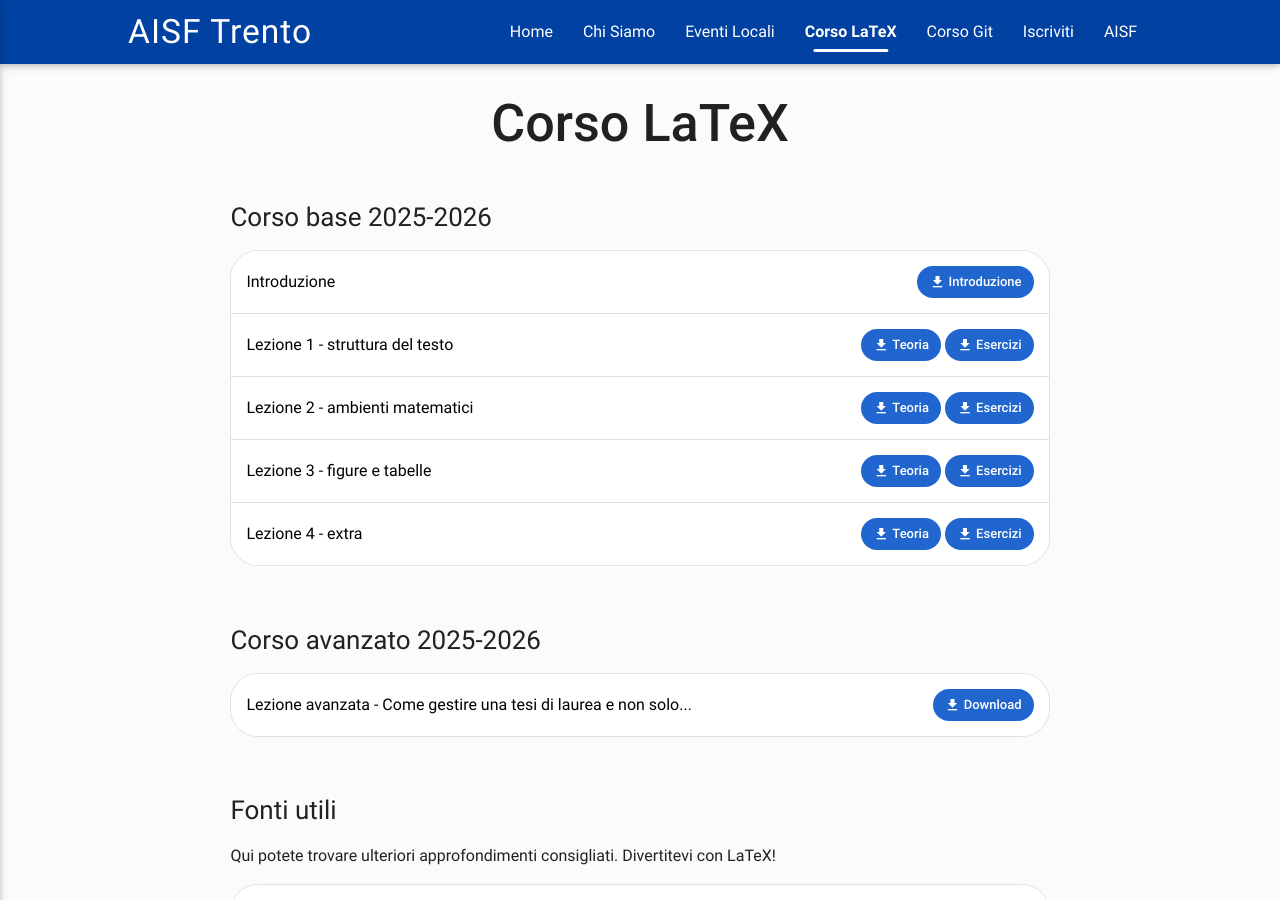
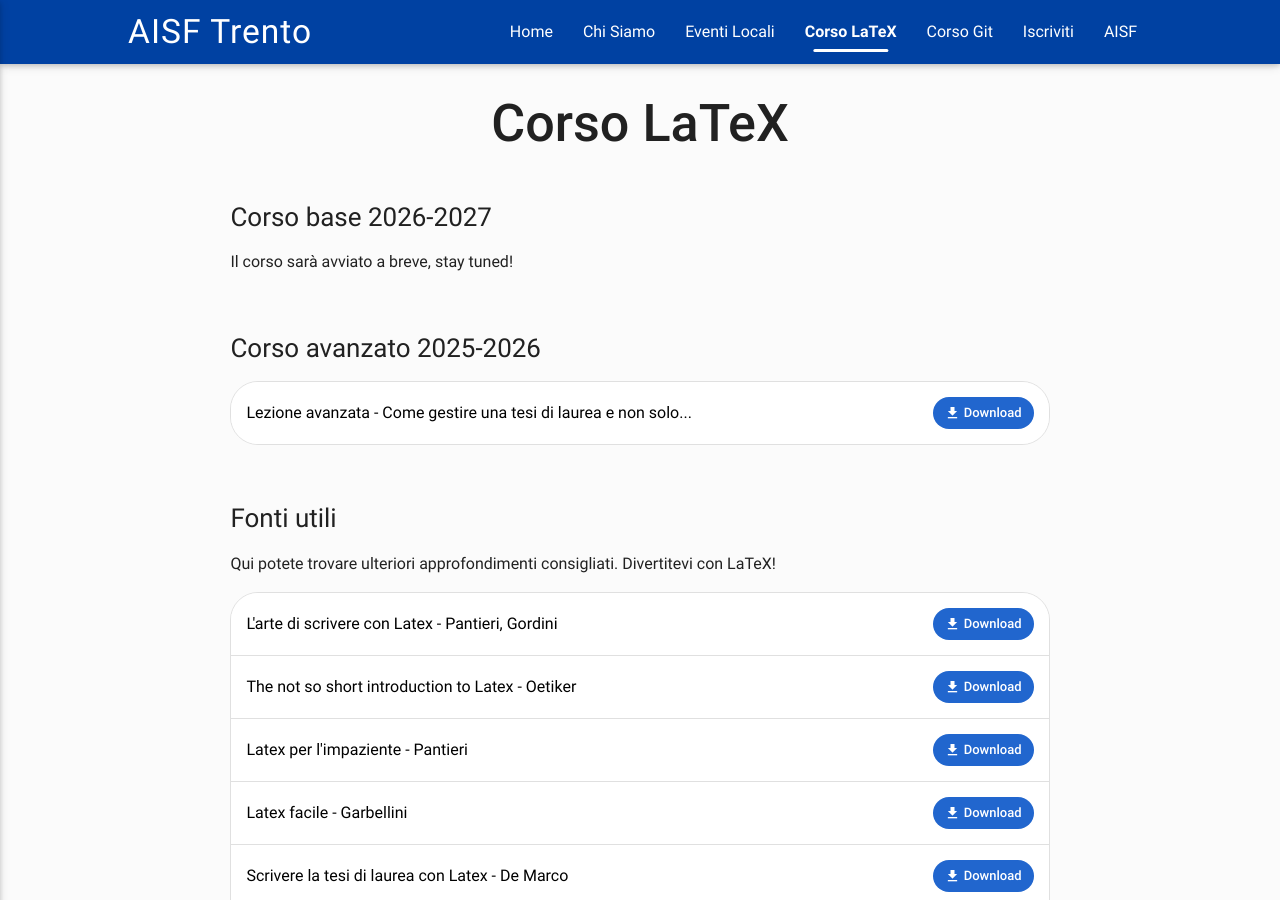
Before and after one commit to ai-sf/trento, a Jekyll site: the page built from latex.html, in a window 1280 px wide and 900 px high. Built offline with Jekyll 4.4.1, drawn with Linux system fonts in a browser that asks for light colours; nearby versions of some CDN libraries.

Commit message:
hidden latex course

```diff
--- a/_data/latex.yml
+++ b/_data/latex.yml
@@ -3,41 +3,41 @@ sezioni:
   # - titolo: "Corso base 2024-2025"
   #   testo: "Sezione in continuo aggiornamento. A presto disponibile."
 
-  - titolo: "Corso base 2025-2026"
-    testo: " "
-    downloads:
-      - testo: "Introduzione"
-        urls:
-        - nome: "Introduzione"
-          url: "Introduzione_25-26.pdf"
-      - testo: "Lezione 1 - struttura del testo"
-        urls:
-        - nome: "Teoria"
-          url: "Lezione_1_25-26.pdf"
-        - nome: "Esercizi"
-          url: "Esercizi_1_25-26.pdf"
-      # - testo: "Lezione 1.5 - installazione locale"
-      #   urls:
-      #   - nome: "Teoria"
-      #     url: "Lezione_1.5_24-25.pdf"
-      - testo: "Lezione 2 - ambienti matematici"
-        urls:
-        - nome: "Teoria"
-          url: "Lezione_2_25-26.pdf"
-        - nome: "Esercizi"
-          url: "Esercizi_2_25-26.pdf"
-      - testo: "Lezione 3 - figure e tabelle"
-        urls:
-        - nome: "Teoria"
-          url: "Lezione_3_25-26.pdf"
-        - nome: "Esercizi"
-          url: "Esercizi_3_25-26.pdf"
-      - testo: "Lezione 4 - extra"
-        urls:
-        - nome: "Teoria"
-          url: "Lezione_4_25-26.pdf"
-        - nome: "Esercizi"
-          url: "Esercizi_4_25-26.pdf"
+  - titolo: "Corso base 2026-2027"
+    testo: " Il corso sarà avviato a breve, stay tuned! "
+    # downloads:
+    #   - testo: "Introduzione"
+    #     urls:
+    #     - nome: "Introduzione"
+    #       url: "Introduzione_25-26.pdf"
+    #   - testo: "Lezione 1 - struttura del testo"
+    #     urls:
+    #     - nome: "Teoria"
+    #       url: "Lezione_1_25-26.pdf"
+    #     - nome: "Esercizi"
+    #       url: "Esercizi_1_25-26.pdf"
+    #   # - testo: "Lezione 1.5 - installazione locale"
+    #   #   urls:
+    #   #   - nome: "Teoria"
+    #   #     url: "Lezione_1.5_24-25.pdf"
+    #   - testo: "Lezione 2 - ambienti matematici"
+    #     urls:
+    #     - nome: "Teoria"
+    #       url: "Lezione_2_25-26.pdf"
+    #     - nome: "Esercizi"
+    #       url: "Esercizi_2_25-26.pdf"
+    #   - testo: "Lezione 3 - figure e tabelle"
+    #     urls:
+    #     - nome: "Teoria"
+    #       url: "Lezione_3_25-26.pdf"
+    #     - nome: "Esercizi"
+    #       url: "Esercizi_3_25-26.pdf"
+    #   - testo: "Lezione 4 - extra"
+    #     urls:
+    #     - nome: "Teoria"
+    #       url: "Lezione_4_25-26.pdf"
+    #     - nome: "Esercizi"
+    #       url: "Esercizi_4_25-26.pdf"
 
   - titolo: "Corso avanzato 2025-2026"
     testo: ""
```
